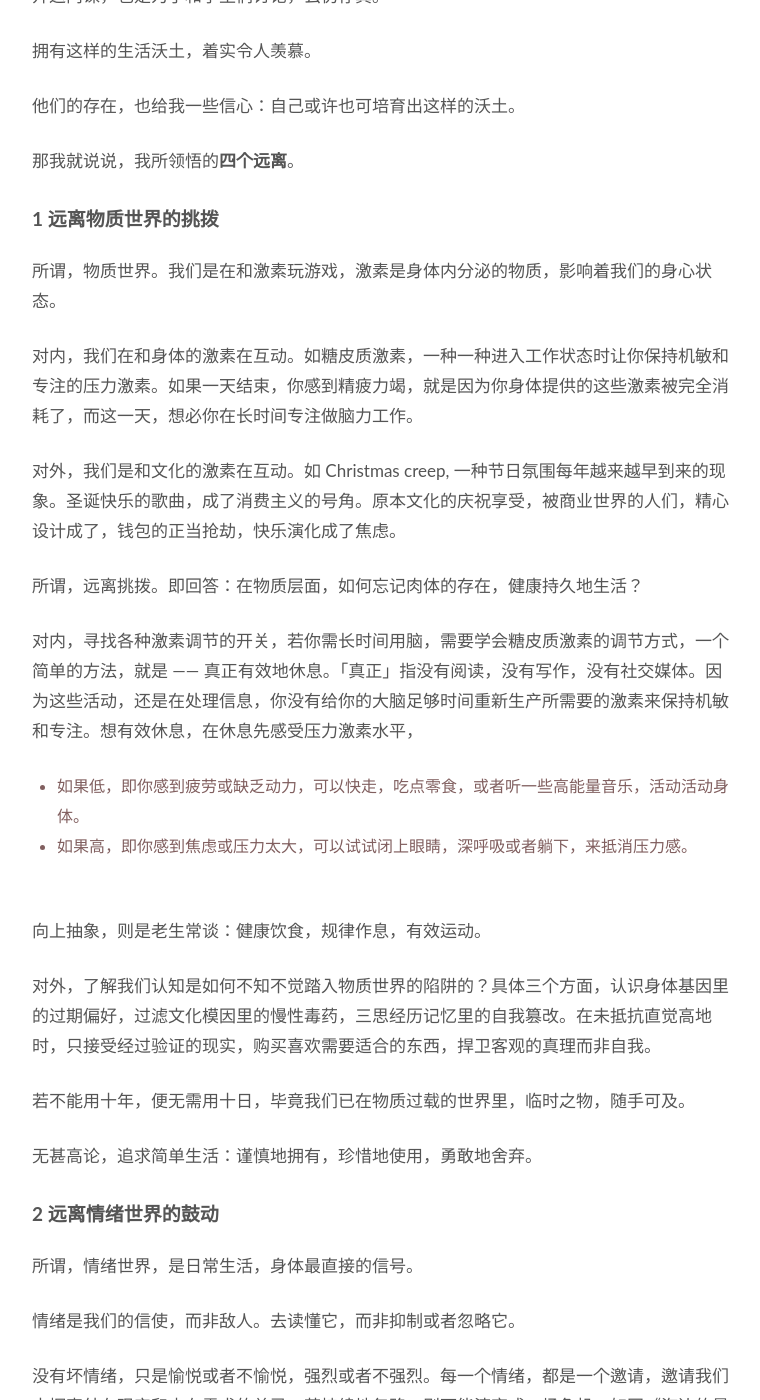
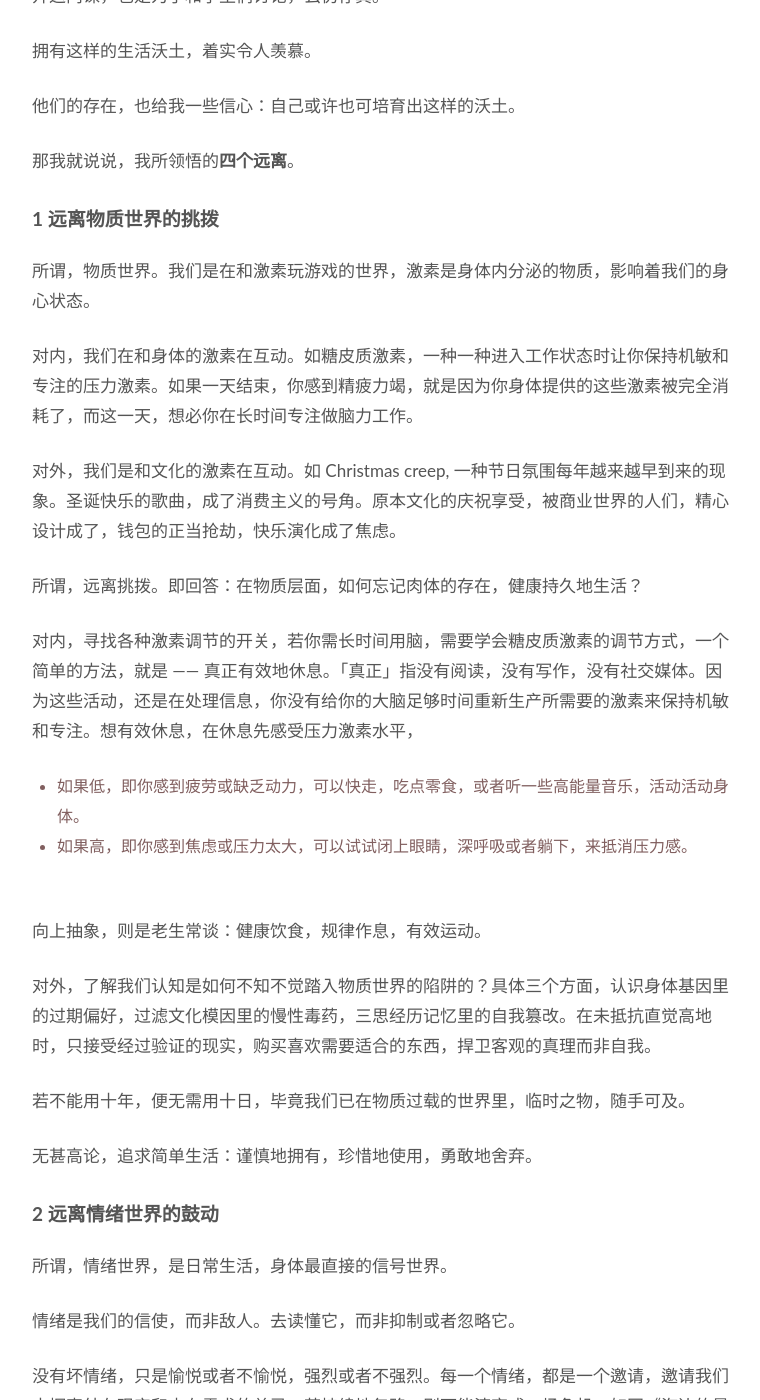
Before and after one commit to WillWang-X/willwang-x.github.io, a Jekyll site: the page built from _posts/blogs/2022-12-31-horse-manure-and-fertile-soil.md, in a window 1280 px wide and 1400 px high, scrolled down 1609 px. Shown: the whole window, without its empty margins (258-1018 px from the left). Built offline with Jekyll 4.4.1, drawn with Linux system fonts in a browser that asks for light colours; some of the changed text lies outside the part shown.

Commit message:
Answer to Year-in-review_Question on soil

```diff
--- a/_posts/blogs/2022-12-31-horse-manure-and-fertile-soil.md
+++ b/_posts/blogs/2022-12-31-horse-manure-and-fertile-soil.md
@@ -60,7 +60,7 @@ published: true
 
 ## 1 远离物质世界的挑拨
 
-所谓，物质世界。我们是在和激素玩游戏，激素是身体内分泌的物质，影响着我们的身心状态。
+所谓，物质世界。我们是在和激素玩游戏的世界，激素是身体内分泌的物质，影响着我们的身心状态。
 
 对内，我们在和身体的激素在互动。如糖皮质激素，一种一种进入工作状态时让你保持机敏和专注的压力激素。如果一天结束，你感到精疲力竭，就是因为你身体提供的这些激素被完全消耗了，而这一天，想必你在长时间专注做脑力工作。
 
@@ -85,7 +85,7 @@ published: true
 
 ## 2 远离情绪世界的鼓动
 
-所谓，情绪世界，是日常生活，身体最直接的信号。
+所谓，情绪世界，是日常生活，身体最直接的信号世界。
 
 情绪是我们的信使，而非敌人。去读懂它，而非抑制或者忽略它。
 
@@ -169,7 +169,7 @@ ChatGPT 加其他让这成为了可能。
 
 ## 4 远离人情世界的消耗
 
-所谓，人情世界，是我们意义感在玩的游戏。
+所谓，人情世界，是我们意义感在玩的游戏世界。
 
 人不是活一辈子，不是活几年、几月、几天，而是活几个瞬间。
 
```
